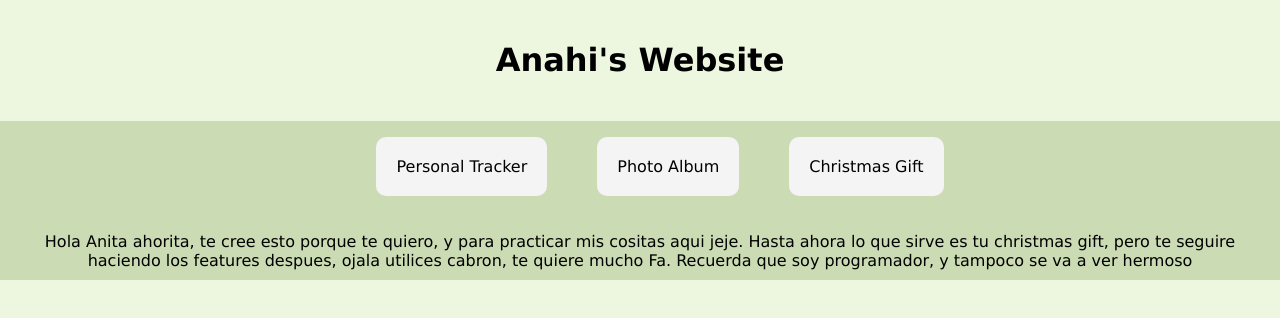
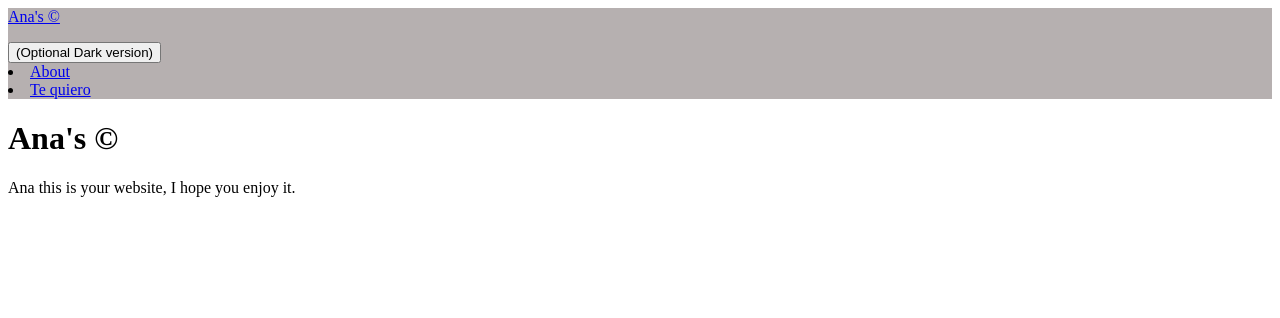
Before and after one commit to Hopesntn/Ana-website, a plain HTML site: page index.html in a window 1280 px wide. Drawn offline with Linux system fonts and the light colour scheme.

Commit message:
complete change of index.html and style.css

```diff
--- a/css/style.css
+++ b/css/style.css
@@ -1,55 +1,3 @@
-
-Header{
-    background-color: rgb(237, 247, 224);
-    text-align: center;
-    padding: 20px;
+.nav-wrapper{
+    background-color: rgb(182, 176, 176);
 }
-
-body {
-    font-family:'Lucida Sans', 'Lucida Sans Regular', 'Lucida Grande', 'Lucida Sans Unicode', Geneva, Verdana, sans-serif;
-    background-color: rgb(237, 247, 224);
-    margin: 0;
-    padding: 0;
-}
-
-p{
-    display: flex;
-    width: 1;
-    margin: 10px;
-    padding: 10px;
-    text-align: center;
-}
-.wrapper{
-    background-color: rgb(203, 219, 179);
-
-}
-.wrap{
-    display: flex;
-    width: 1;
-    padding: 20px;
-    border-radius: 10px;
-    background-color: #f4f4f4;
-}
-.wrap:hover{
-    transform: translateY(-3px);
-}
-
-nav{
-    display: flex;
-    justify-content: center;
-    align-items: center;
-}
-nav ul{
-    list-style: none;
-    display: flex;
-    gap: 50px;
-}
-
-nav a{
-    text-decoration: none;
-    color:black
-}
-
-nav a:hover{
-    color: #6C757D;
-}
--- a/index.html
+++ b/index.html
@@ -8,29 +8,31 @@
 </head>
 
 <body>
-    <header>
-        <h1>Anahi's Website</h1>
+    <header class="site-header">
+        <nav class="nav-wrapper">
+
+            <div class="nav-left">
+                <a href="#" class="">Ana's &copy;</a>
+                <p id="date"></p>
+            </div>
+
+            <div class="nav-right">
+                <button class="btn-black/white">(Optional Dark version)</button>
+                <li><a href="#">About</a></li>
+                <li><a href="#">Te quiero</a></li>
+            </div>
+        </nav>
     </header>
 
     <main>
-        <section class="wrapper">
-        <nav>
-            <ul>
-                <li class="wrap"><a href="tracker.html">Personal Tracker</a></li>
-                <li class="wrap"><a href="Album.html">Photo Album</a></li>
-                <li class="wrap"><a href="ChristmasGift.html">Christmas Gift</a></li>
-            </ul>
-        </nav>
+        <h1 class="main-title">Ana's &copy;</h1>
+        <p class="subtitle">Ana this is your website, I hope you enjoy it.</p>
 
-        <p>Hola Anita ahorita, te cree esto porque te quiero, y para practicar mis cositas aqui jeje. Hasta ahora lo que sirve es tu christmas gift, pero te seguire haciendo los features despues, ojala utilices cabron, te quiere mucho Fa. Recuerda que soy programador, y tampoco se va a ver hermoso</p>
+    </main>
 
 
-        </section>
-    </main>
 
-    <footer>
 
-    </footer>
 </body>
 <script src="js/app.js"></script>
 </html>
```
